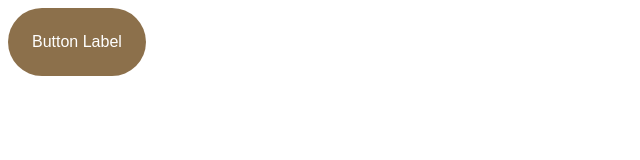
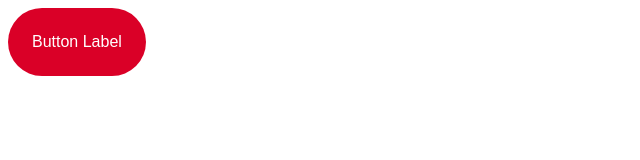
Before and after one commit to ADIBDesign/test, a plain HTML site: page index.html in a window 1280 px wide. Shown: the whole page, without its empty margins (0-640 px from the left). Drawn offline with Linux system fonts and the light colour scheme.

```diff
--- a/build/android/colors.xml
+++ b/build/android/colors.xml
@@ -2,7 +2,7 @@
 
 <!--
   Do not edit directly
-  Generated on Thu, 24 Nov 2022 08:31:08 GMT
+  Generated on Thu, 24 Nov 2022 08:38:18 GMT
 -->
 <resources>
   <color name="color_semantic_error_one">#ffda0027</color>
@@ -29,7 +29,7 @@
   <color name="color_brand_secondary_one">#ffc6c6c5</color>
   <color name="color_brand_secondary_two">#ff8c704b</color>
   <color name="color_brand_secondary_three">#ff00c1de</color>
-  <color name="color_button_background">#ff8c704b</color>
+  <color name="color_button_background">#ffda0027</color>
   <color name="color_button_text">#ffffffff</color>
 
 </resources>
--- a/build/css/variables.css
+++ b/build/css/variables.css
@@ -1,6 +1,6 @@
 /**
  * Do not edit directly
- * Generated on Thu, 24 Nov 2022 08:31:08 GMT
+ * Generated on Thu, 24 Nov 2022 08:38:18 GMT
  */
 
 :root {
@@ -28,7 +28,7 @@
   --color-brand-secondary-one: #c6c6c5;
   --color-brand-secondary-two: #8c704b;
   --color-brand-secondary-three: #00c1de;
-  --color-button-background: #8c704b;
+  --color-button-background: #da0027;
   --color-button-text: #ffffff;
   --button-radius: 60px;
   --button-height: 68px;
--- a/tokens/tokens.json
+++ b/tokens/tokens.json
@@ -131,7 +131,7 @@
       },
       "button": {
         "background": {
-          "value": "{color.brand.primary.one}",
+          "value": "{color.primitive.white}",
           "type": "color"
         },
         "text": {
```
Also changed, not shown: 1 other file.
